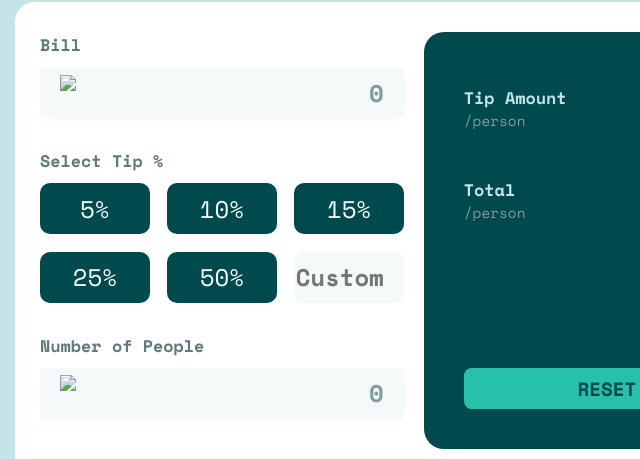
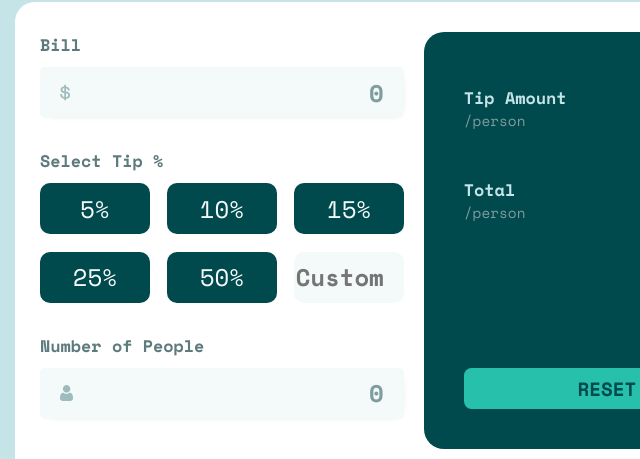
Before and after one commit to jakeclifford/splitter, a plain HTML site: page index.html in a window 1280 px wide. Shown: the part 130-589 px from the top of the page, 225-865 px from the left. Drawn offline with nearby package versions, Linux system fonts and the light colour scheme; the site is published under a folder, as on GitHub Pages, so addresses that start at the root find nothing.

Commit message:
Update index.html

```diff
--- a/index.html
+++ b/index.html
@@ -18,7 +18,7 @@
       <div class='bill-div'>
         <h3>Bill</h3>
         <div class='input-wrapper'>
-          <img src='/images/icon-dollar.svg' class='icon'>
+          <img src='images/icon-dollar.svg' class='icon'>
           <input data-price type='number' class='left-input' placeholder='0'>
         </div>
       </div>
@@ -37,7 +37,7 @@
       <div class='people-number-div'>
         <h3>Number of People</h3>
         <div class='input-wrapper'>
-          <img src='/images/icon-person.svg' class='icon'>
+          <img src='images/icon-person.svg' class='icon'>
           <input data-people type='number' class='left-input' placeholder='0'>
         </div>
       </div>
```
